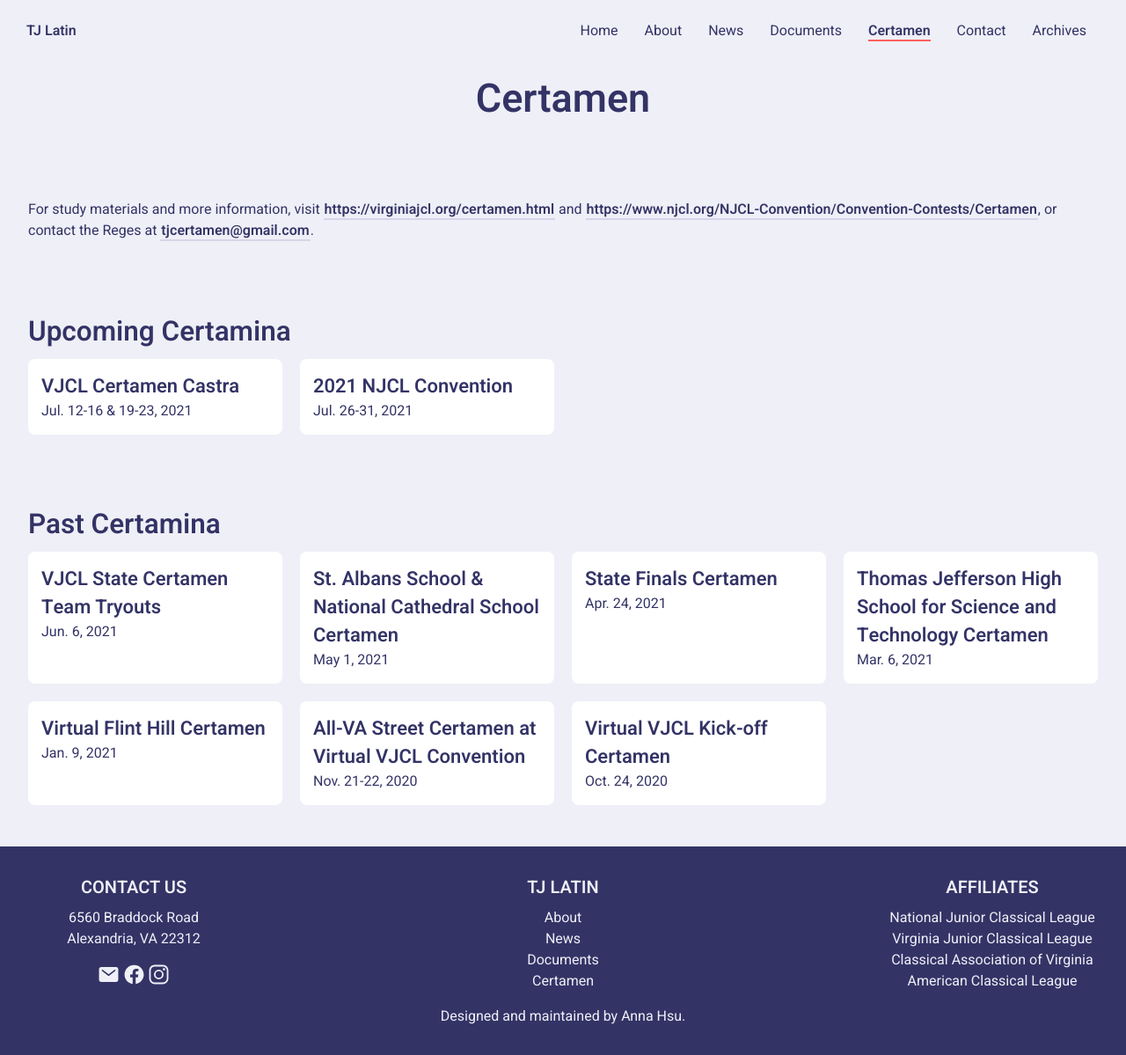
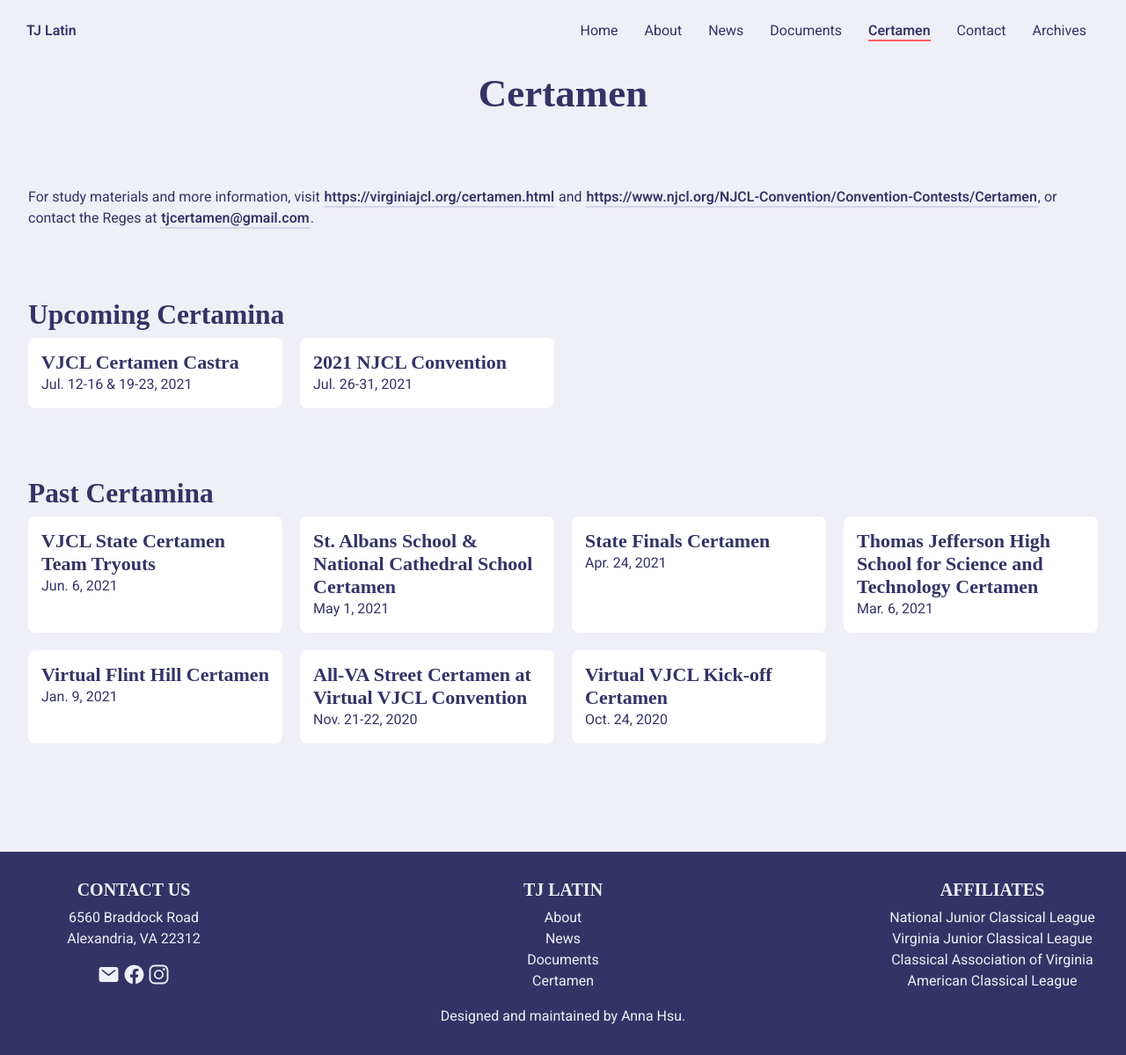
Before and after one commit to TJLatin/website, a Jekyll site: the page built from certamen.html, in a window 1280 px wide and 1199 px high. Shown: the whole window at 88% size. Built offline with Jekyll 4.4.1, drawn with Linux system fonts in a browser that asks for light colours; some web fonts are replaced.

Commit message:
Try a new heading font

```diff
--- a/assets/css/main.scss
+++ b/assets/css/main.scss
@@ -2,6 +2,7 @@
 ---
 
 @import url("https://fonts.googleapis.com/css2?family=Heebo:wght@400;600&display=swap");
+@import url('https://fonts.googleapis.com/css2?family=Gotu&display=swap');
 
 $white: #ffffff;
 $light: #efeff7;
@@ -82,6 +83,10 @@ body {
 
 .dark-background {
   @include background-theme($dark, $light);
+}
+
+h1, h2, h3, h4, h5, h6 {
+  font-family: "Gotu";
 }
 
 section,
```
